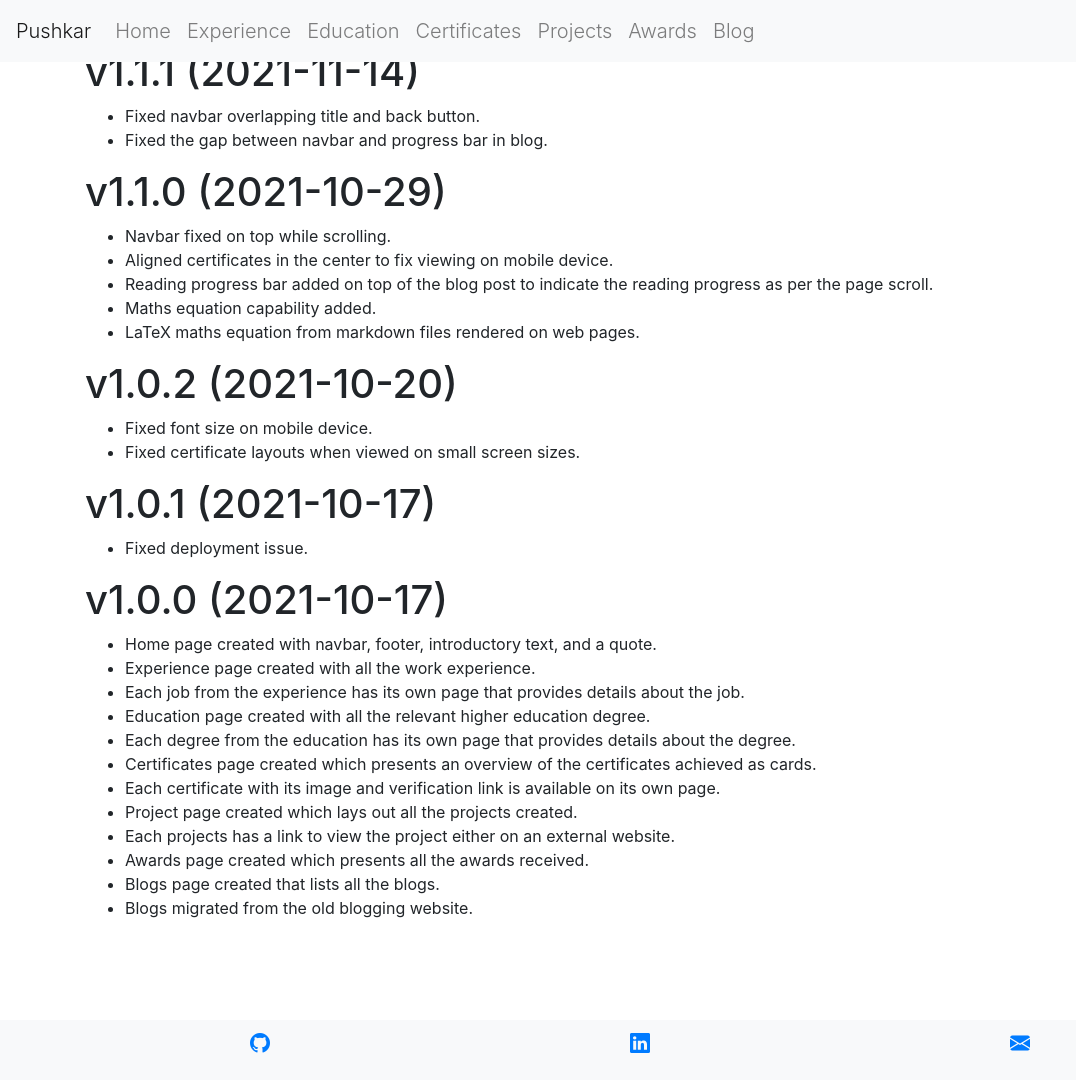
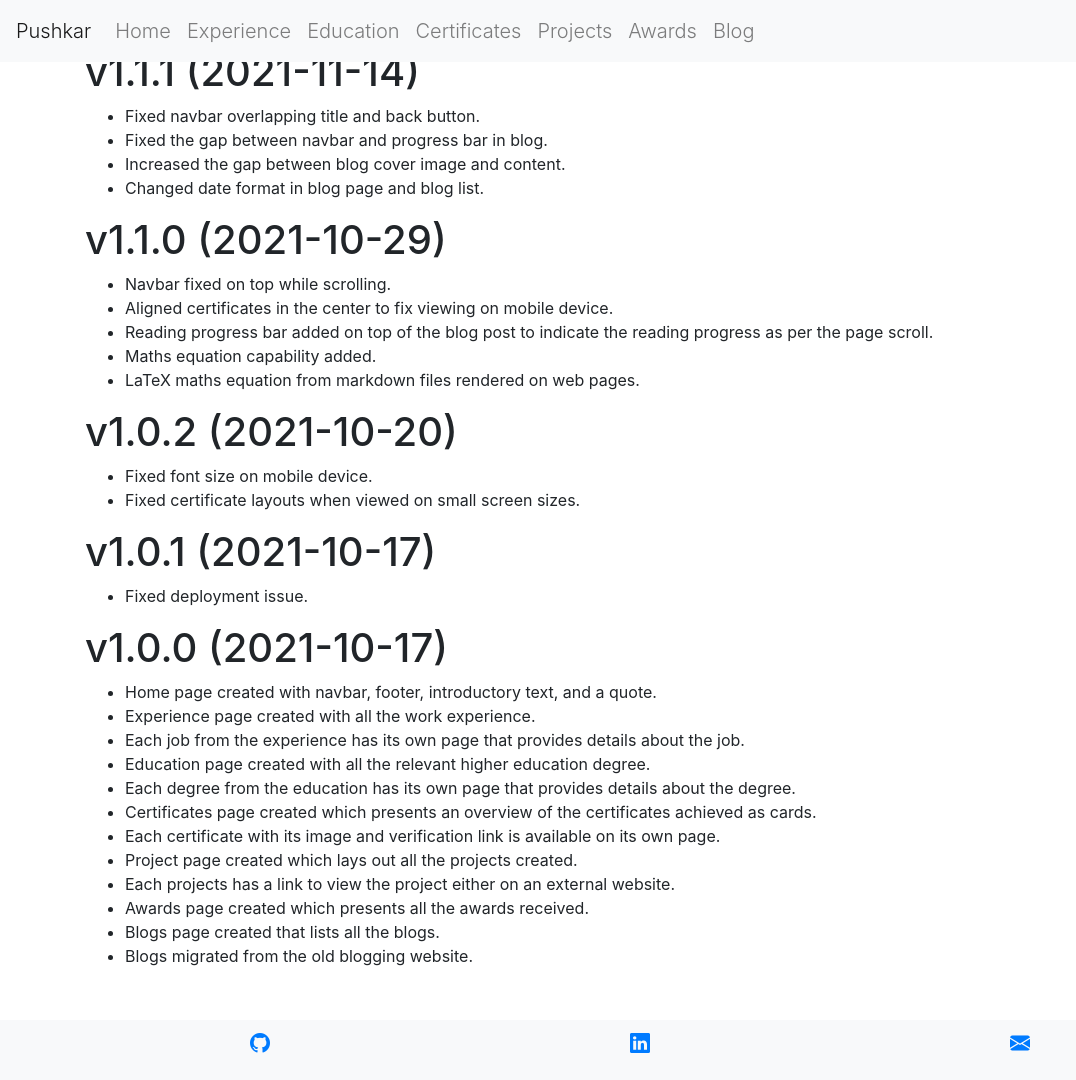
Before and after one commit to pushkarkadam/portfolio, a Jekyll site: the page built from HISTORY.md, in a window 1280 px wide and 1080 px high. Shown: the whole window, without its empty margins (0-1076 px from the left). Built offline with Jekyll 4.4.1, drawn with Linux system fonts in a browser that asks for light colours; nearby versions of some CDN libraries; our own code applies the rules of GitHub Pages for plain Markdown files.

Commit message:
Changed date format in blog page and blog list.

```diff
--- a/HISTORY.md
+++ b/HISTORY.md
@@ -2,6 +2,8 @@
 
 * Fixed navbar overlapping title and back button.
 * Fixed the gap between navbar and progress bar in blog.
+* Increased the gap between blog cover image and content.
+* Changed date format in blog page and blog list.
 
 # v1.1.0 (2021-10-29)
 
--- a/_layouts/post.html
+++ b/_layouts/post.html
@@ -9,7 +9,7 @@
 <div class="page-header">
     <h1>{{ page.title }}</h1>
     {% if page.date %}
-        <p>{{ page.date | date_to_string }}</p>
+        <p>{{ page.date | date: "%-d %B %Y" }}</p>
     {% endif %}
 </div>
 {% if page.cover_image %}
@@ -17,7 +17,7 @@
         <img class="img-fluid" src="{{ site.baseurl }}/assets/images/blogs/{{ page.cover_image }}" alt="">
     </div>
 {% endif %}
-<div class="mt-2">
+<div class="mt-5">
     {{ content }}
 </div>
 
--- a/blog.html
+++ b/blog.html
@@ -15,7 +15,7 @@
             <li>
                 <div class="">
                     <h2><a href="{{ site.baseurl }}{{ post.url }}">{{ post.title }}</a></h2>
-                    <p>{{ post.date | date_to_string }}</p>
+                    <p>{{ post.date | date: "%-d %B %Y" }}</p>
                     <p>{{ post.excerpt | markdownify }}</p>
                     <p><a href="{{ site.baseurl }}{{ post.url }}">Read More</a></p>
                 </div>
```
